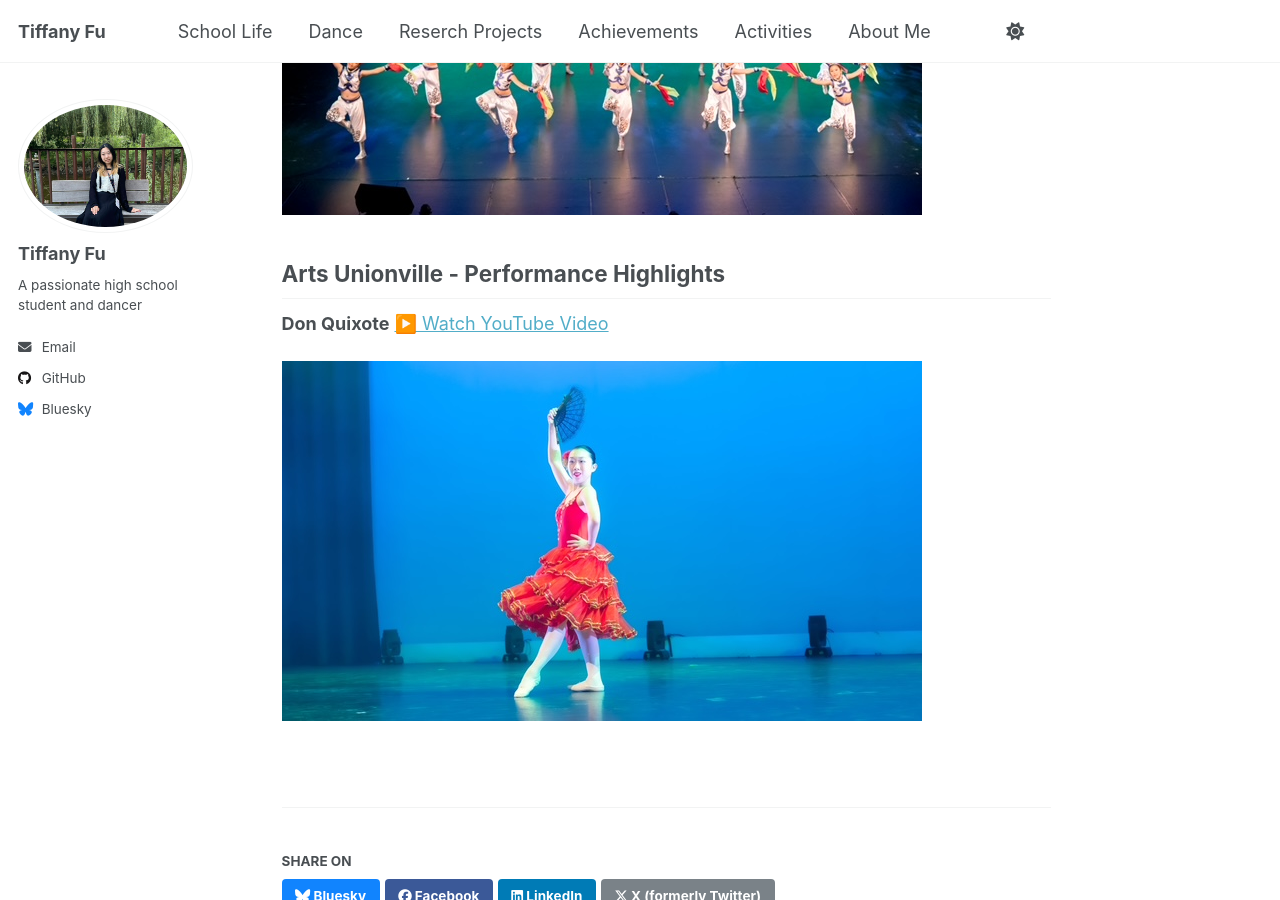
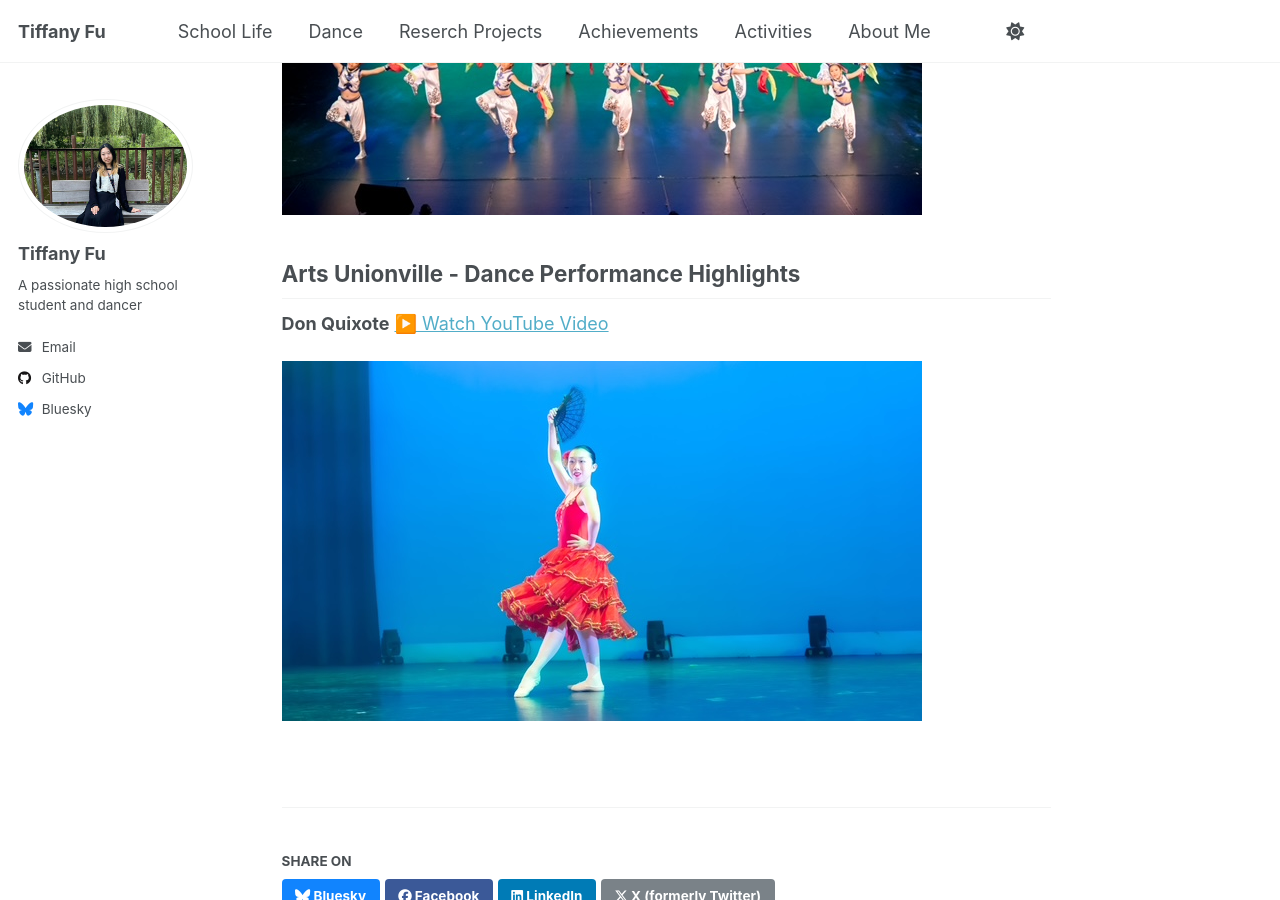
Before and after one commit to TiffanyJTFu/TiffanyFu, a Jekyll site: the page built from _talks/DanceCompetitions1.md, in a window 1280 px wide and 900 px high, scrolled down 5267 px. Built offline with Jekyll 4.4.1, drawn with Linux system fonts in a browser that asks for light colours; a script that is not in the unit is left out; some of the changed text lies outside the part shown.

Commit message:
Update DanceCompetitions1.md

```diff
--- a/_talks/DanceCompetitions1.md
+++ b/_talks/DanceCompetitions1.md
@@ -39,7 +39,7 @@ location: "Toronto, Canada"
 
 
 
-## Studio Performance Highlights
+## Studio Dance Performance Highlights
 **Don Quixote**
 <a href="https://youtu.be/TQqILM71ags" target="_blank" rel="noopener">▶️ Watch YouTube Video</a>
 
@@ -82,7 +82,7 @@ location: "Toronto, Canada"
 
 
 
-## Arts Unionville - Performance Highlights
+## Arts Unionville - Dance Performance Highlights
 **Don Quixote**
 <a href="https://youtu.be/isbpR2lO6R4" target="_blank" rel="noopener">▶️ Watch YouTube Video</a>
 
```
